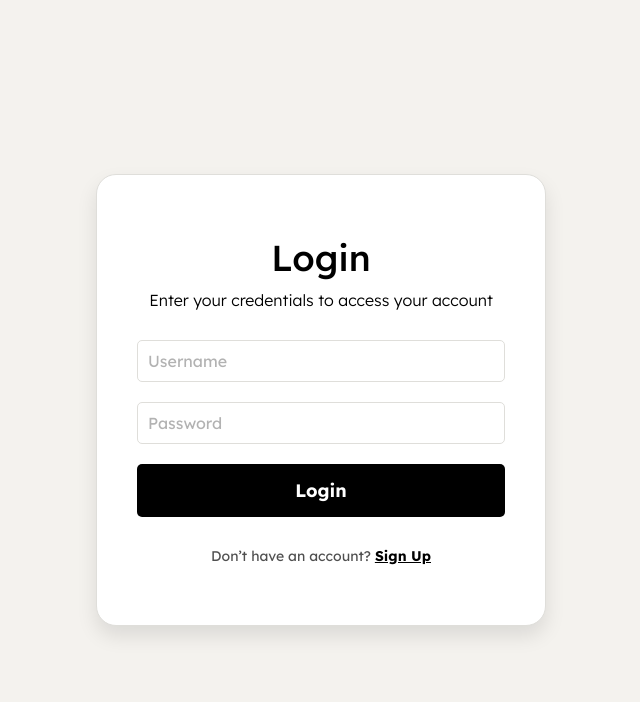
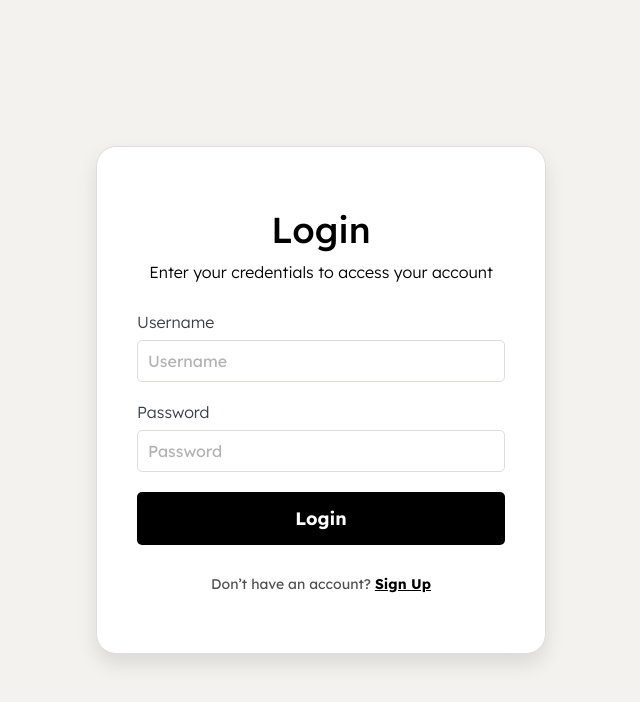
Before and after one commit to rohitdhawadkar/Attendance_tracker, a React (Create React App) app in the folder frontend/: page / in a window 1280 px wide. Shown: the top 702 px of the page, without its empty margins (319-959 px from the left). Built offline with nearby package versions, Linux system fonts and the light colour scheme.

Commit message:
changes made

```diff
--- a/frontend/src/App.js
+++ b/frontend/src/App.js
@@ -49,7 +49,12 @@ function App() {
           Enter your credentials to access your account
         </p>
         <form className="login-form" onSubmit={handleLogin}>
+          {/* Label and Input for Username */}
+          <label htmlFor="username" className="login-label">
+            Username
+          </label>
           <input
+            id="username"
             type="text"
             className="login-input"
             placeholder="Username"
@@ -57,7 +62,13 @@ function App() {
             onChange={(e) => setUsername(e.target.value)}
             required
           />
+
+          {/* Label and Input for Password */}
+          <label htmlFor="password" className="login-label">
+            Password
+          </label>
           <input
+            id="password"
             type="password"
             className="login-input"
             placeholder="Password"
@@ -65,6 +76,7 @@ function App() {
             onChange={(e) => setPassword(e.target.value)}
             required
           />
+
           <button
             className="login-button"
             type="submit"
@@ -73,6 +85,8 @@ function App() {
             {isSubmitting ? "Logging in..." : "Login"}
           </button>
         </form>
+
+        {/* Message for login success or error */}
         {message && (
           <p
             className={`login-message ${
@@ -82,6 +96,7 @@ function App() {
             {message}
           </p>
         )}
+
         <p className="signup-text">
           Don’t have an account?{" "}
           <span className="signup-link" onClick={handleSignupClick}>
```
